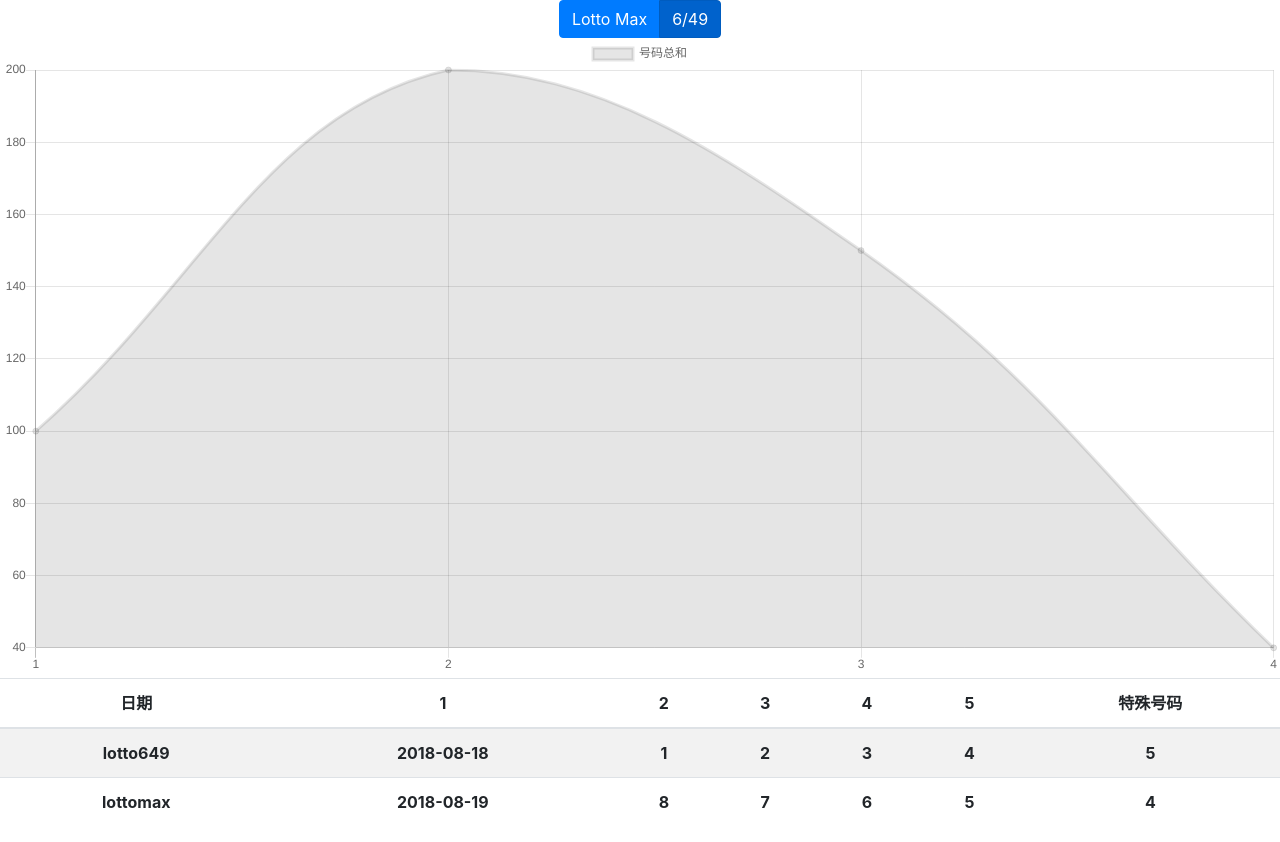
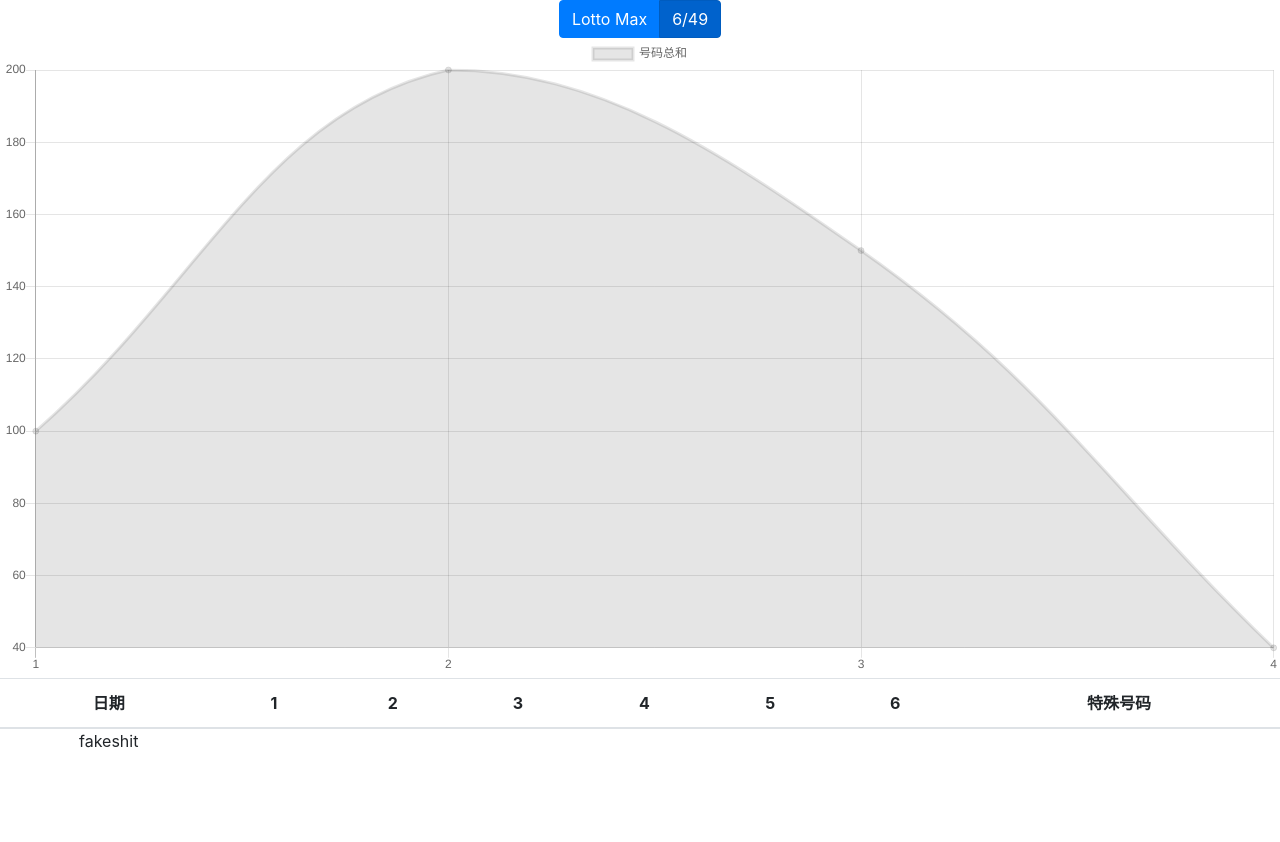
Before and after one commit to CaptainAwesomeDi/LottoFun-Client, a React (Create React App) app: page /lotto649 in a window 1280 px wide. After the commit the page ends 800 px from the top, so only its background shows below. Built offline with nearby package versions, Linux system fonts and the light colour scheme.

Commit message:
make the dataflow correct!

```diff
--- a/src/components/HistoryTable.js
+++ b/src/components/HistoryTable.js
@@ -1,41 +1,52 @@
 import React, {Component} from 'react'
 import {Table} from 'reactstrap';
+import LottoMax from '../pages/lottomax';
 
 class HistoryTable extends Component {
     constructor(props){
         super(props);
     }
 
+
+
+    handleData(lottoType,data){
+        let dataRows
+        if (lottoType === 'lottoMax') {
+            dataRows = data.map((entry)=>{
+                console.log('this is the entry',entry)
+                console.log(entry.id)
+                console.log(entry.bonus)
+                return (
+                    <RenderRow key={entry.id}
+                    dateHistory={entry.date}
+                    number1={entry.numbers[0]}
+                    number2={entry.numbers[1]}
+                    number3={entry.numbers[2]}
+                    number4={entry.numbers[3]}
+                    number5={entry.numbers[4]}
+                    number6={entry.numbers[5]}
+                    number7={entry.numbers[6]}
+                    specialnum={entry.bonus}
+                    type={'lottoMax'}/>
+                )
+            })
+        } else {
+            console.log ('this is a 649 lotto')
+            dataRows = 'fakeshit'
+        }
+        return dataRows
+    }
+
     render(){
-        const fakeData = [
-            ["lotto649","2018-08-18",1,2,3,4,5,6,7],
-            ["lottomax","2018-08-19",8,7,6,5,4,3,2,1],
-        ]
-        const dataRows = fakeData.map((entry)=>{
+        const {type,data} = this.props;
+        console.log('the type of this lottery is: ',type)
+        console.log('the data of this lottery is: ', data)
 
-            return (
-                <RenderRow key={entry[0]}
-                dateHistory={entry[0]}
-                number1={entry[1]}
-                number2={entry[2]}
-                number3={entry[3]}
-                number4={entry[4]}
-                number5={entry[5]}
-                specialnum={entry[6]}/>
-            )
-        })
+        const dataRows = this.handleData(type,data)
         return (
             <Table striped >
                 <thead>
-                    <tr>
-                        <th>日期</th>
-                        <th>1</th>
-                        <th>2</th>
-                        <th>3</th>
-                        <th>4</th>
-                        <th>5</th>
-                        <th>特殊号码</th>
-                    </tr>
+                    <RenderHead type={type}/>
                 </thead>
                 <tbody>
                     {dataRows}
@@ -46,22 +57,69 @@ class HistoryTable extends Component {
 }
 
 const RenderHead = (props) => {
+    console.log('head type is', props.type)
+    if (props.type === 'lottoMax'){
+        return (
+            <tr>
+            <th>日期</th>
+            <th>1</th>
+            <th>2</th>
+            <th>3</th>
+            <th>4</th>
+            <th>5</th>
+            <th>6</th>
+            <th>7</th>
+            <th>特殊号码</th>
+        </tr>
+        )
+    }else{
+        return(
+            <tr>
+                <th>日期</th>
+                <th>1</th>
+                <th>2</th>
+                <th>3</th>
+                <th>4</th>
+                <th>5</th>
+                <th>6</th>
+                <th>特殊号码</th>
+            </tr>
+        )
+    }
 
 }
 
 const RenderRow = (props) => {
     console.log(props.dateHistory);
-    return (
-        <tr>
+
+    if (props.type === 'lottoMax') {
+        return (
+            <tr>
             <th scope="row">{props.dateHistory}</th>
             <th>{props.number1}</th>
             <th>{props.number2}</th>
             <th>{props.number3}</th>
             <th>{props.number4}</th>
             <th>{props.number5}</th>
+            <th>{props.number6}</th>
+            <th>{props.number7}</th>
             <th>{props.specialnum}</th>
         </tr>
-    )
+        )
+    } else{
+        return (
+            <tr>
+                <th scope="row">{props.dateHistory}</th>
+                <th>{props.number1}</th>
+                <th>{props.number2}</th>
+                <th>{props.number3}</th>
+                <th>{props.number4}</th>
+                <th>{props.number5}</th>
+                <th>{props.specialnum}</th>
+            </tr>
+            )
+    }
+
 }
 
 export default HistoryTable;
--- a/src/index.js
+++ b/src/index.js
@@ -4,6 +4,10 @@ import './index.css';
 import App from './App';
 import registerServiceWorker from './registerServiceWorker';
 import 'bootstrap/dist/css/bootstrap.min.css';
-
-ReactDOM.render(<App />, document.getElementById('root'));
+import {createStore} from 'redux';
+import {Provider} from 'react-redux';
+//import rootReducer from './reducers'
+//const store = createStore(rootReducer)
+ReactDOM.render(
+    <App/>, document.getElementById('root'));
 registerServiceWorker();
--- a/src/pages/lotto649.js
+++ b/src/pages/lotto649.js
@@ -5,21 +5,26 @@ import HistoryTable from '../components/HistoryTable'
 export default class Lotto649 extends Component {
     constructor(props){
         super(props)
-        this.state = {
-            "index":6,
-            "bonus":1,
-            "data": []
-        }
     }
 
     render(){
-        const setOfNumbers = this.state.index
-        const bonus = this.state.bonus
-        const data = this.state.data
+        const fakeData = [
+            {
+                'id':1,
+                'date':'2018-08-19',
+                'numbers':[1,2,3,4,5,6,7],
+                'bonus': 2,
+            },
+            {
+                'id':2,
+                'date':'2018-08-20',
+                'numbers':[11,2,3,4,5,6,7],
+                'bonus': 2
+            }]
         return(
             <Fragment>
-                <Graph/>
-                <HistoryTable setOfNumbers={setOfNumbers} bonus={bonus} {...data}/>
+                <Graph type={'lotto649'} data={'somefakeshit'}/>
+                <HistoryTable type={'lotto649'} data={fakeData}/>
             </Fragment>
         )
     }
--- a/src/pages/lottomax.js
+++ b/src/pages/lottomax.js
@@ -3,10 +3,23 @@ import HistoryTable from '../components/HistoryTable'
 import Graph from '../components/selector'
 export default class LottoMax extends Component {
     render () {
+        const fakeData = [
+            {
+                'id':1,
+                'date':'2018-08-19',
+                'numbers':[1,2,3,4,5,6,7],
+                'bonus': 2,
+            },
+            {
+                'id':2,
+                'date':'2018-08-20',
+                'numbers':[11,43,43,45,55,62,17],
+                'bonus': 2
+            }]
         return (
             <Fragment>
-                <Graph/>
-                <HistoryTable/>
+                <Graph type={'lottoMax'}data={fakeData}/>
+                <HistoryTable type={'lottoMax'} data={fakeData}/>
             </Fragment>
         )
     }
```
Also changed, not shown: package.json (+5 -2 lines), 1 other file (tests, documents, lock files or other folders).
